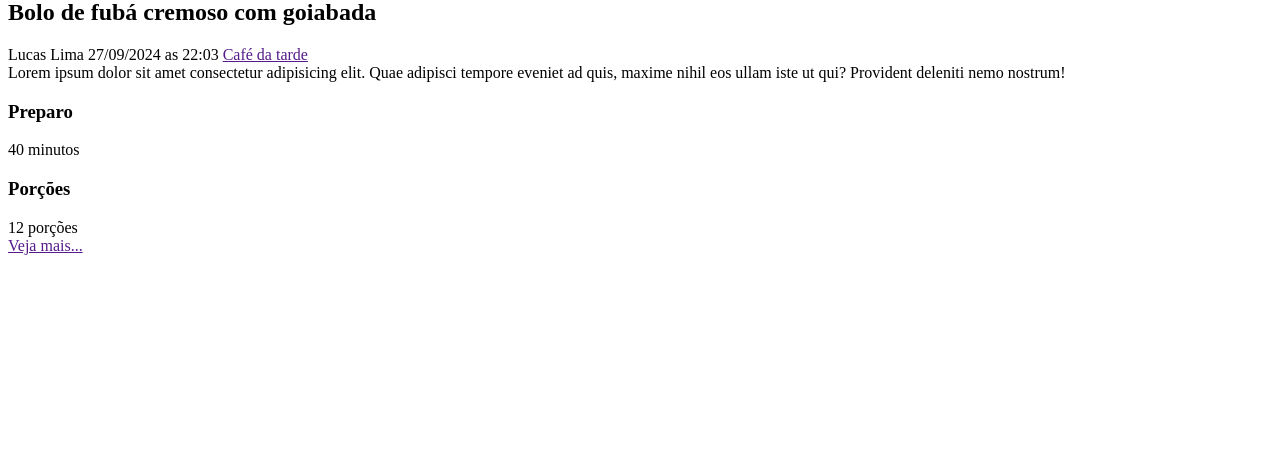
After one commit to Lucas-S-Lima/django-project1, a Django app: template recipes/templates/recipes/partials/recipe.html in a window 1280 px wide. The commit adds this page. Shown: the part 329-800 px from the top of the page. Run offline with Django 4.2, Linux system fonts and the light colour scheme; the template is opened without the code that fills it, so the values that code supplies are empty.

Commit message:
create homepage

```diff
--- a/recipes/templates/recipes/partials/header.html
+++ b/recipes/templates/recipes/partials/header.html
@@ -6,7 +6,7 @@
             <h1>
                 <a class="main-logo" href="/">
                     <i class="fa-solid fa-seedling main-logo-icon"></i>
-                    <span>Receitas do Rancho</span>
+                    <span class='title-site'>Sabor do Campo</span>
                 </a>
             </h1>
         </div>
--- /dev/null
+++ b/recipes/templates/recipes/partials/recipe.html
@@ -0,0 +1,59 @@
+<div class="recipe recipe-list-item">
+
+    <div class="recipe-cover">
+        <img src="https://guiadacozinha.com.br/wp-content/uploads/2019/10/bolo-fuba-cremoso-goiabada.jpg" alt="bolo">
+    </div>
+
+    <div class='recipe-title-container'>
+        <h2 class='recipe-title'>Bolo de fubá cremoso com goiabada</h2>
+    </div>
+
+    <div class='recipe-author'>
+
+        <span class='recipe-author-item'>
+            <i class='fas fa-user'></i>
+            Lucas Lima
+        </span>
+
+        <span class='recipe-author-item'>
+            <i class='fas fa-calendar-alt'></i>
+            27/09/2024 as 22:03
+        </span>
+
+        <span class='recipe-author-item'>
+            <a href="">
+                <i class='fas fa-layer-group'></i>
+                <span>Café da tarde</span>
+            </a>
+        </span>
+
+    </div>
+
+    <div class="recipe-content">
+        Lorem ipsum dolor sit amet consectetur adipisicing elit. Quae adipisci tempore eveniet ad quis, maxime nihil eos ullam iste ut qui? Provident deleniti nemo nostrum!
+    </div>
+
+    <div class='recipe-meta-container'>
+
+        <div class='recipe-meta recipe-preparation'>
+            <h3 class='recipe-meta-title'><i class='fas fa-stopwatch'></i> Preparo</h3>
+            <div class='recipe-meta-text'>
+                40 minutos
+            </div>
+        </div>
+
+        <div class='recipe-meta recipe-servings'>
+            <h3 class='recipe-meta-title'><i class='fa-solid fa-pizza-slice'></i> Porções</h3>
+            <div class='recipe-meta-text'>
+                12 porções
+            </div>
+        </div>
+    </div>
+
+    <footer class='recipe-footer'>
+        <a class='recipe-read-more button button-dark button-full-width' href=''>
+            <i class='fas fa-eye'></i>
+            <span> Veja mais...</span>
+        </a>
+    </footer>
+</div>
```
Also changed, not shown: recipes/templates/recipes/pages/home.html (+6 -36 lines), recipes/templates/recipes/partials/footer.html (added, +11 -0 lines), recipes/templates/recipes/partials/head.html (+70 -1 lines).
